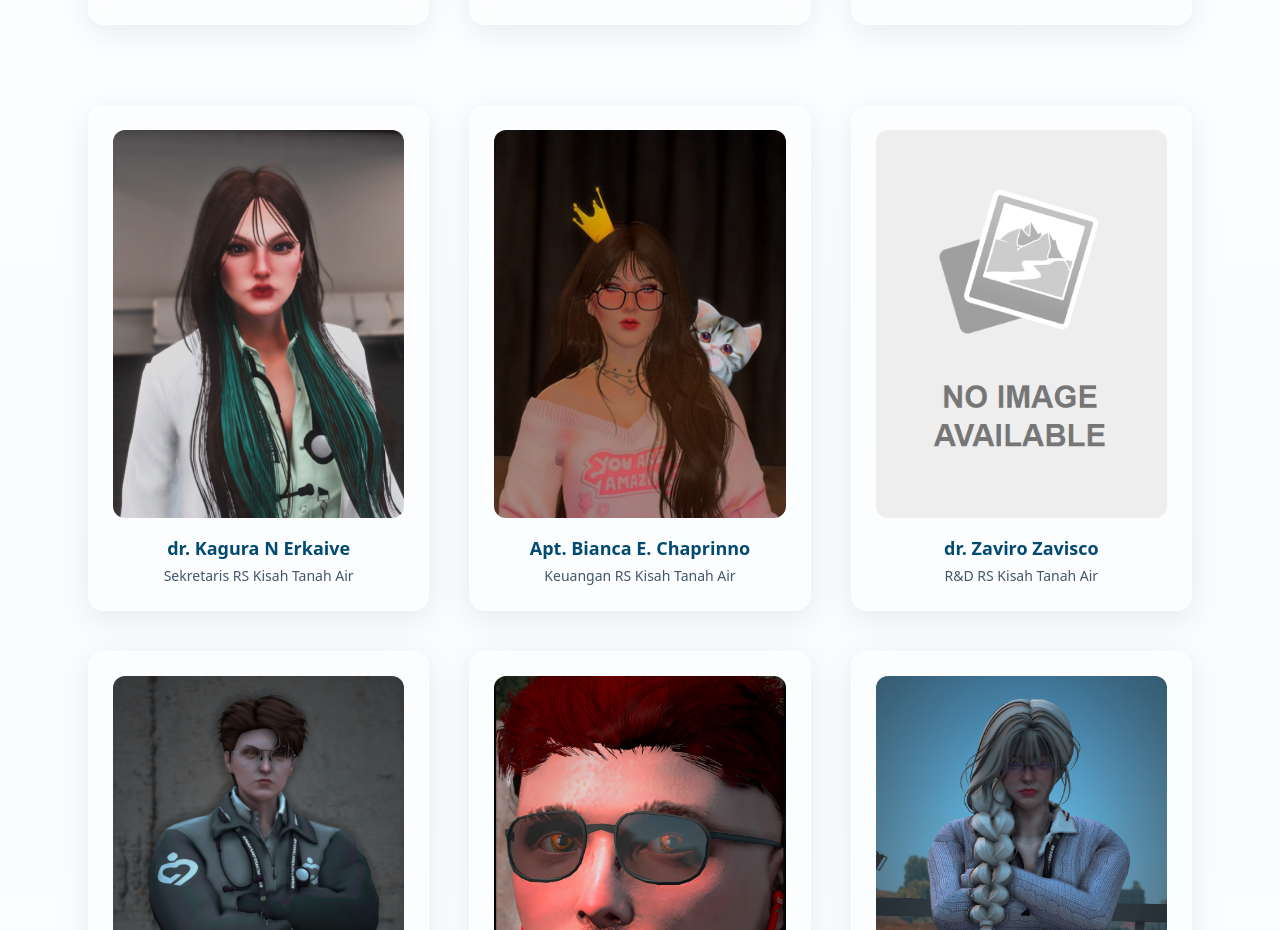
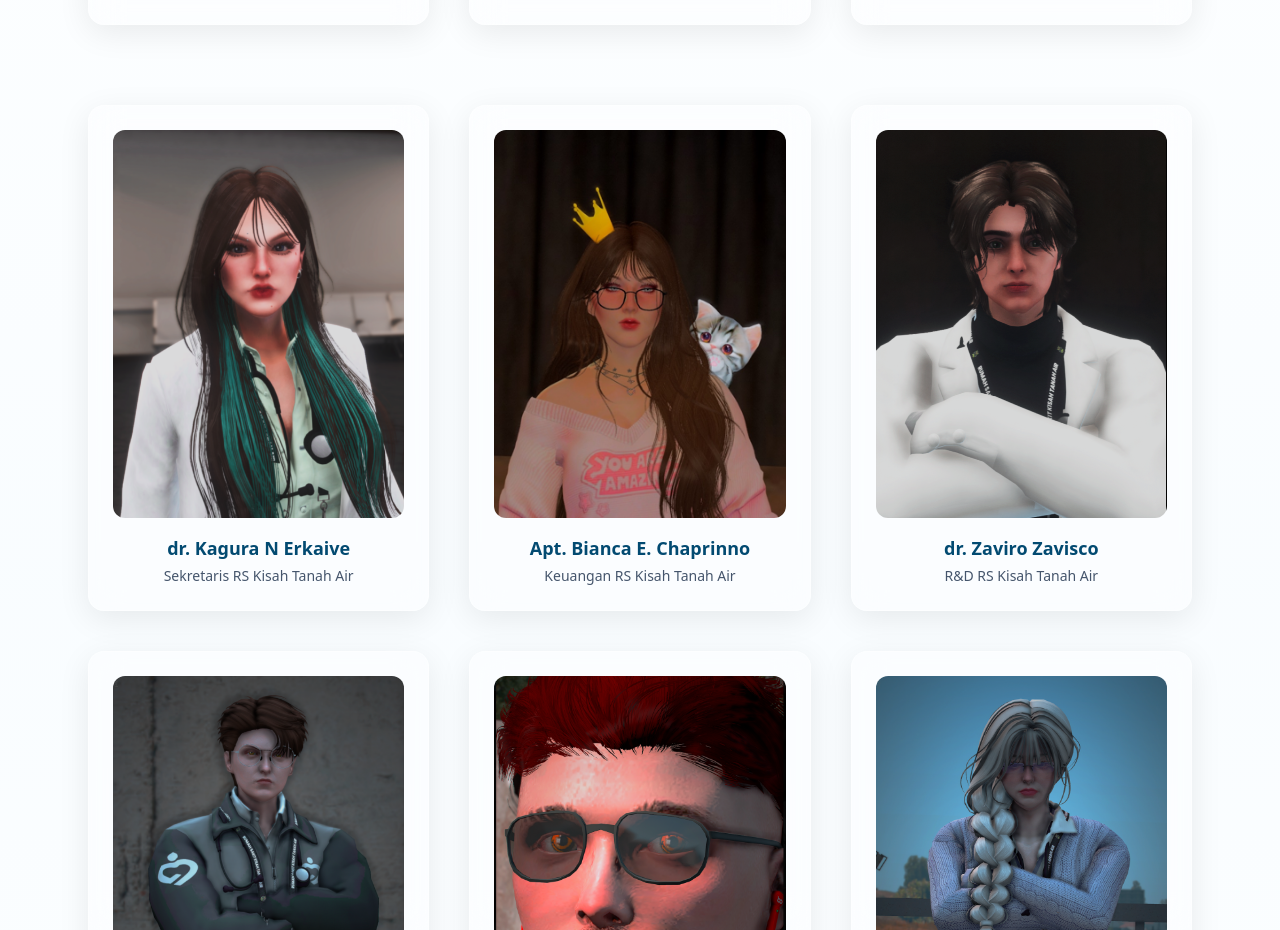
Before and after one commit to afrzzz/CardPasienFiveM, a React (Vite) app: page /strukturpetinggi in a window 1280 px wide. Shown: the part 840-1770 px from the top of the page. Built offline with nearby package versions, Linux system fonts and the light colour scheme.

Commit message:
update image struktural

```diff
--- a/src/pages/DataPetinggi.jsx
+++ b/src/pages/DataPetinggi.jsx
@@ -41,7 +41,7 @@ const TEAM = [
     id: 6,
     name: "dr. Zaviro Zavisco",
     role: "R&D RS Kisah Tanah Air",
-    src: "/images/executives/noimage.png",
+    src: "/images/executives/zav.png",
     level: "bawah",
   },
   {
```
Also changed, not shown: public/images/executives/zav.png (added).
